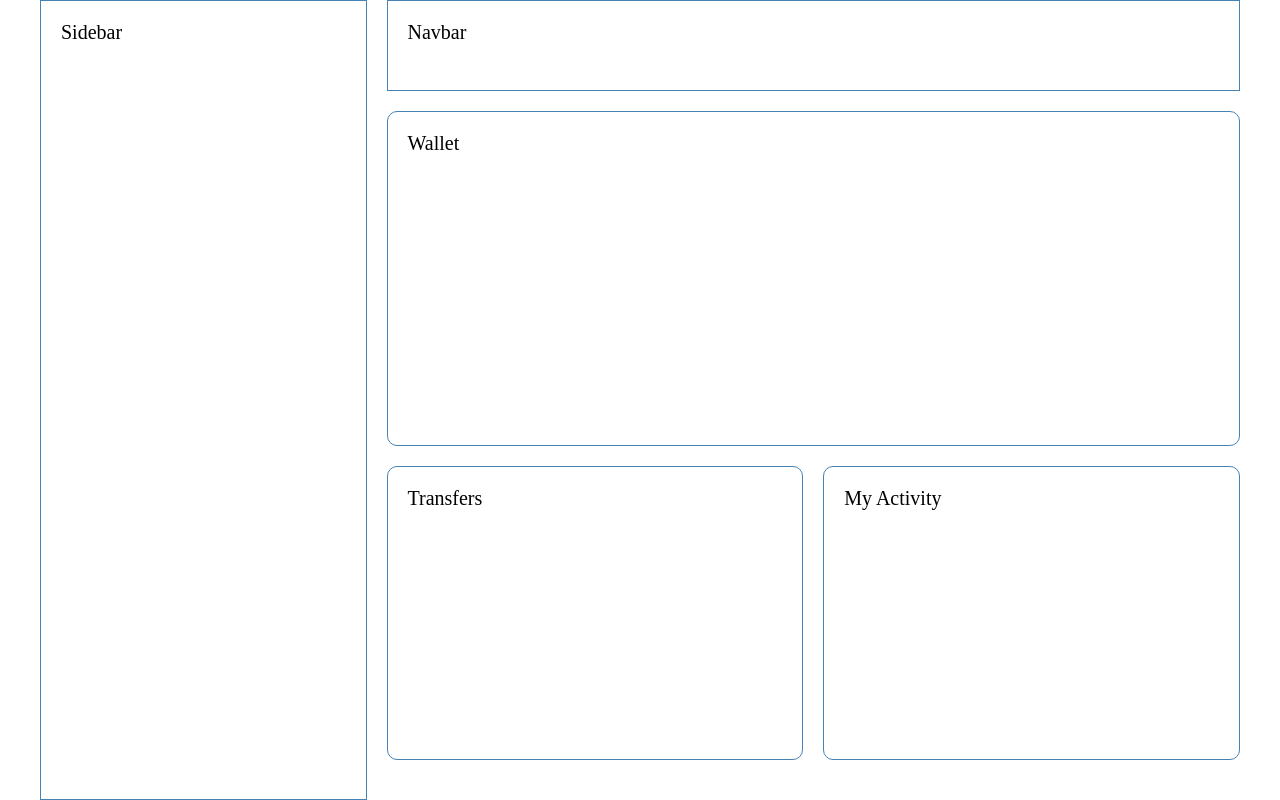
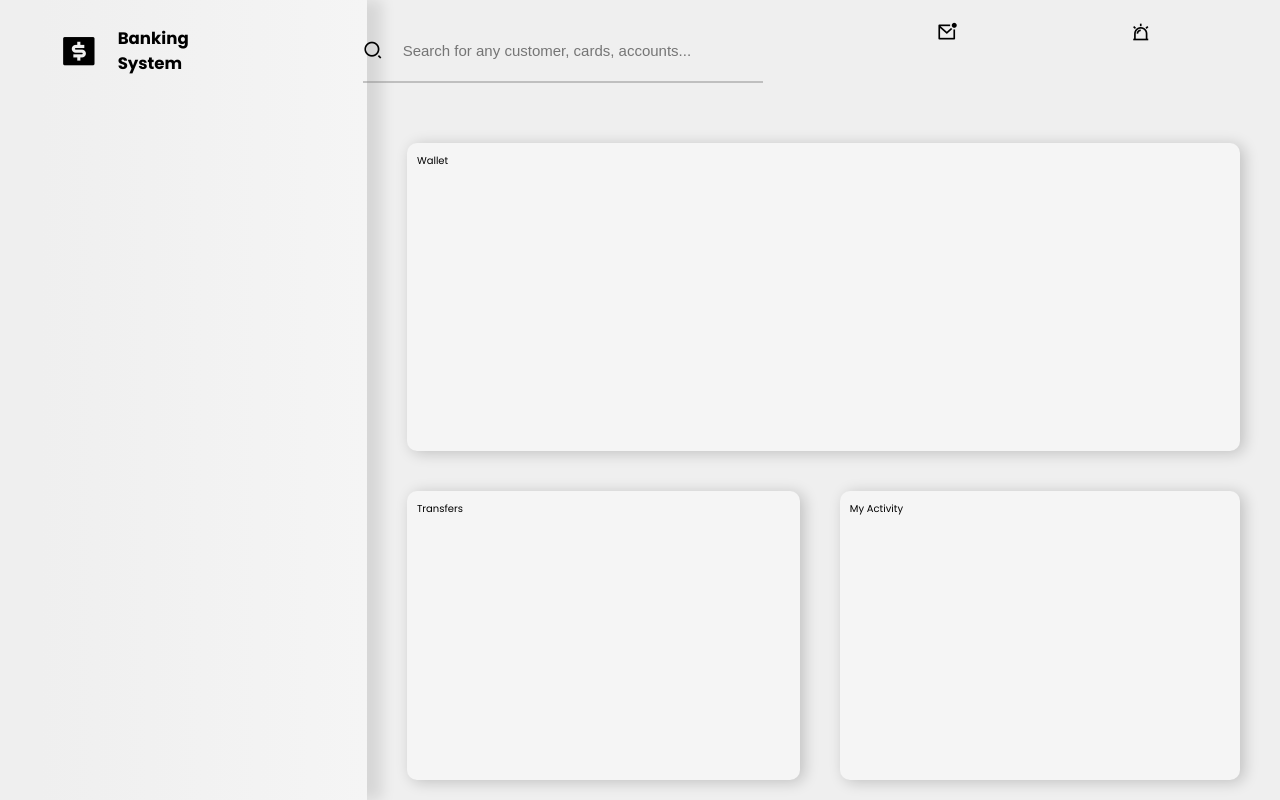
Before and after one commit to asevarik/Oompa-Lumpa, a plain HTML site: page index.html in a window 1280 px wide. Drawn offline with nearby package versions, Linux system fonts and the light colour scheme.

Commit message:
Make basic layout and start editing navbar

```diff
--- a/css/style.css
+++ b/css/style.css
@@ -6,74 +6,123 @@
 
 body {
     font-size: 10px;
+    background-color: #efefef;
+    font-family: "Poppins", sans-serif;
 }
 
 /* --------------------------- THIS IS THE WRAPPER -------------------------- */
 .wrapper {
     max-width: 120em;
     margin: 0 auto;
-    display: flex;
-    align-items: stretch;
-    flex-direction: row;
+
+    display: grid;
+    grid-gap: 4em;
+
+    grid-template-areas:
+        "side nav nav"
+        "side wal wal"
+        "side tra act";
+    grid-template-rows: 1fr 3fr 3fr;
     height: 100vh;
-    column-gap: 2em;
+}
+
+.wrapper-history {
+    max-width: 120em;
+    margin: 0 auto;
+
+    display: grid;
+    grid-gap: 4em;
+
+    grid-template-areas:
+        "side nav nav"
+        "side his his"
+        "side his his";
+
+    height: 100vh;
 }
 
 /* ------------------------ THIS IS WRAPPER CHILDREN ------------------------ */
-.wrapper > * > * {
-    font-size: 2em;
+.wrapper > *:not(.sidebar) {
+    padding: 1em;
+}
+
+.wrapper-history > * {
+    padding: 1em;
 }
 
 /* ---------------------- THIS IS OUR CUSTOM CONTAINERS --------------------- */
 
-.stacked-container {
-    display: flex;
-    row-gap: 2em;
-    flex: 3;
-    flex-direction: column;
-    justify-items: stretch;
-}
-
-.horizontal-container {
-    display: flex;
-    column-gap: 1em;
-    flex-direction: row;
-    flex: 6;
-    padding-bottom: 2em;
-}
-
 .sidebar {
-    flex: 1;
-    padding: 1em;
-    font-size: 2em;
-    border: 1px solid steelblue;
+    grid-area: side;
+    box-shadow: 15px 0px 13px 0px rgba(0, 0, 0, 0.1);
+    background: linear-gradient(to left, #f5f5f5, #efefef);
 }
 
 .navbar {
-    padding: 1em;
-    flex: 1;
-    border: 1px solid steelblue;
+    grid-area: nav;
+    grid-column: 1/-1;
+    display: flex;
+    gap: 15%;
+    font-size: 2em;
+}
+
+.branding{
+    display: flex;
+    gap: 1em;
+    align-items: center;
+}
+
+.search {
+    display: flex;
+    align-items: center;
+    gap: 1em;
+    border-bottom: 2px solid #85858575;
+}
+
+.searchbar {
+    font-size: .75em;
+    border: none;
+    background-color: transparent;
+    width: 24em;
+}
+
+.searchbar::placeholder {
+    font-size: 1em;
+}
+
+.searchbar:focus {
+    outline: none;
 }
 
 .wallet {
-    padding: 1em;
-    flex: 6;
-    border: 1px solid steelblue;
-    border-radius: 0.5em;
+    grid-area: wal;
+    background-color: #f5f5f5;
+    border-radius: 1em;
+    box-shadow: 4px 2px 15px 0px rgba(0, 0, 0, 0.2);
 }
 
 .quick-transfer {
-    padding: 1em;
-    flex: 1;
-    border: 1px solid steelblue;
-    border-radius: 0.5em;
+    grid-area: tra;
+    margin-bottom: 2em;
+    border-radius: 1em;
+    background-color: #f5f5f5;
+    box-shadow: 4px 2px 15px 0px rgba(0, 0, 0, 0.2);
 }
 
 .activity {
-    padding: 1em;
-    flex: 1;
-    border: 1px solid steelblue;
-    border-radius: 0.5em;
+    grid-area: act;
+    margin-bottom: 2em;
+    border-radius: 1em;
+    background-color: #f5f5f5;
+    box-shadow: 4px 2px 15px 0px rgba(0, 0, 0, 0.2);
+}
+
+.history {
+    grid-area: his;
+}
+
+.icon {
+    font-size: 3ch;
 }
 
 /* -------------------------------------------------------------------------- */
@@ -92,34 +141,30 @@ fullhd: more than 1408px
 /*                        mobile media query goes here                        */
 /* -------------------------------------------------------------------------- */
 
+/* ------------------------ Layout for the main page ------------------------ */
+
 @media only screen and (max-width: 768px) {
+    .wrapper {
+        grid-template-areas:
+            "nav"
+            "wal"
+            "tra"
+            "act";
+        grid-template-rows:1fr 6fr 6fr 6fr;
+        height: 200vh;
+    }
+
     .sidebar {
         display: none;
     }
 
-    .stacked-container,
-    .wrapper,
-    .horizontal-container {
-        flex-flow: column;
-        flex: none;
-    }
+    /* ----------------------- Layout for the history page ---------------------- */
 
-    .wrapper {
-        display: flex;
-    }
-
-    .navbar {
-        flex: 1;
-    }
-
-    .navbar {
-        flex: 1;
-    }
-
-    .horizontal-container {
-        row-gap: 1em;
-        padding-bottom: 1em;
-        flex: 10;
+    .wrapper-history {
+        grid-template-areas:
+            "nav"
+            "his";
+        height: 200vh;
     }
 
 }
--- a/index.html
+++ b/index.html
@@ -6,26 +6,59 @@
     <meta http-equiv="X-UA-Compatible" content="IE=edge">
     <meta name="viewport" content="width=device-width, initial-scale=1.0">
     <title>Document</title>
+
+    <!-- include stylesheet here -->
     <link rel="stylesheet" href="css/style.css">
+    <link rel="stylesheet" href="css/colors.css">
+
+    <!-- Include google fonts here -->
+    <link rel="preconnect" href="https://fonts.googleapis.com">
+    <link rel="preconnect" href="https://fonts.gstatic.com" crossorigin>
+    <link
+        href="https://fonts.googleapis.com/css2?family=Inconsolata:wght@400;700&family=Nunito:wght@300;400;700&family=Poppins:wght@300;400;500;700;900&display=swap"
+        rel="stylesheet">
+
+    <!-- Include remix icons here  -->
+    <link href="https://cdn.jsdelivr.net/npm/remixicon@2.5.0/fonts/remixicon.css" rel="stylesheet">
+
 </head>
 
 <body>
     <div class="wrapper">
 
         <aside class="sidebar">
-            Sidebar
+
         </aside>
 
-        <div class="stacked-container">
         <nav class="navbar">
-                Navbar
+            <div class="branding">
+                <i class="ri-money-dollar-box-fill teal icon"></i>
+                <h5>Banking System</h5>
+            </div>
+
+            <div class="search">
+                <i class="ri-search-2-line grey"></i>
+                <input type="text" name="search" class="searchbar" placeholder="Search for any customer, cards, accounts...">
+            </div>
+
+            <div class="mail">
+                <i class="ri-mail-unread-line"></i>
+            </div>
+
+            <div class="notifications">
+                <i class="ri-alarm-warning-line"></i>
+            </div>
+
+            <div class="avatar">
+
+            </div>
+
         </nav>
 
         <div class="wallet">
             Wallet
         </div>
 
-            <div class="horizontal-container">
         <div class="quick-transfer">
             Transfers
         </div>
@@ -33,8 +66,7 @@
         <div class="activity">
             My Activity
         </div>
-            </div>
-        </div>
+
     </div>
 </body>
 
```
Lines whose indentation alone changed are shown as unchanged.
